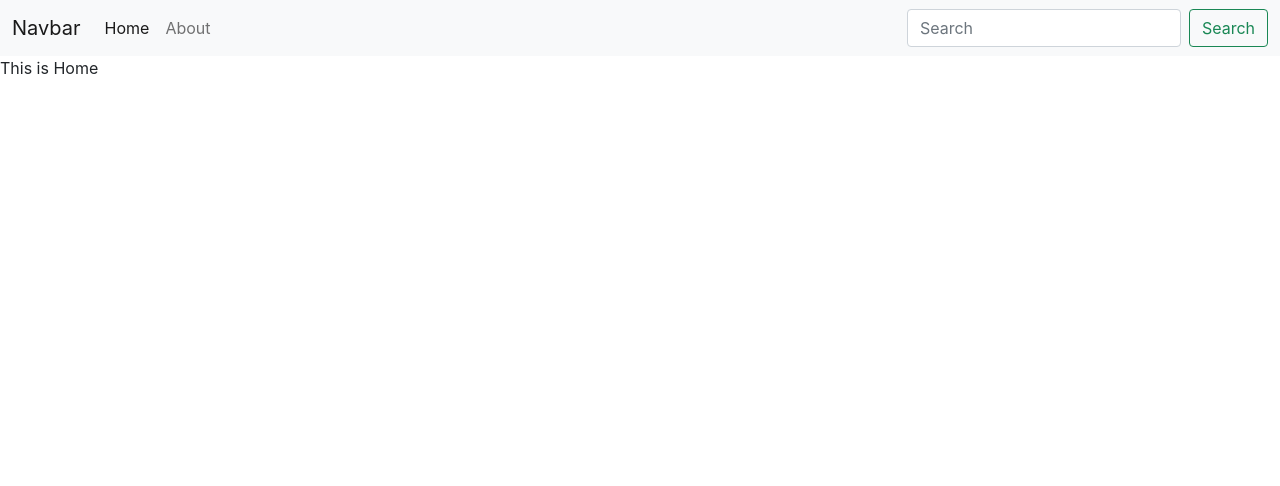
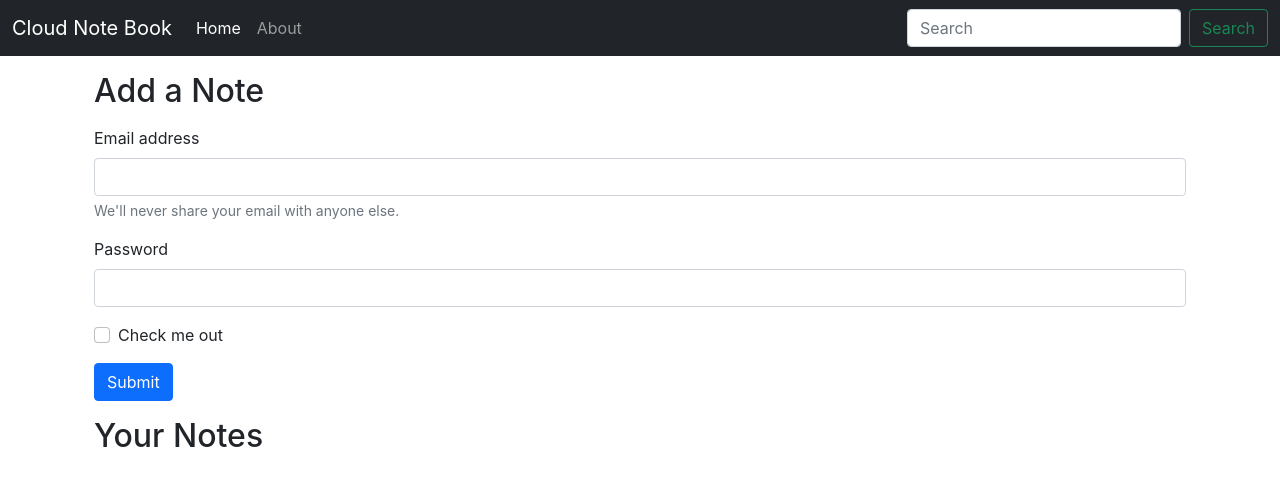
Before and after one commit to tawadkar/React-iNoteBook, a React (Create React App) app: page / in a window 1280 px wide. Shown: the top 486 px of the page. Built offline with nearby package versions, Linux system fonts and the light colour scheme.

Commit message:
V59 useLocation Hook in React

```diff
--- a/src/App.js
+++ b/src/App.js
@@ -1,5 +1,5 @@
 import "./App.css";
-import { BrowserRouter as Router, Switch, Route,} from "react-router-dom";
+import { BrowserRouter as Router, Switch, Route } from "react-router-dom";
 import Navbar from "./components/Navbar";
 import Home from "./components/Home";
 import About from "./components/About";
@@ -10,7 +10,8 @@ function App() {
     <>
       <NoteState>
         <Router>
-      <Navbar/>
+          <Navbar />
+          <div className="container">
             <Switch>
               <Route exact path="/">
                 <Home />
@@ -19,6 +20,7 @@ function App() {
                 <About />
               </Route>
             </Switch>
+          </div>
         </Router>
       </NoteState>
     </>
--- a/src/components/About.js
+++ b/src/components/About.js
@@ -1,17 +1,11 @@
-import React, { useContext,useEffect } from 'react'
-import noteContext from '../context/notes/noteContext'
+import React, { useContext } from 'react'
+
 
  const About = () => {
-   const a = useContext(noteContext)
 
-   useEffect(() => {
-      a.update();
-      // eslint-disable-next-line
-
-   }, [])
     return (
         <div>
-            This is About {a.state.name} and he is in class {a.state.class}
+            This is About page
         </div>
     )
 }
--- a/src/components/Home.js
+++ b/src/components/Home.js
@@ -1,12 +1,51 @@
-import React from 'react'
+import React from "react";
 
-
- const Home = () => {
+const Home = () => {
     return (
         <div>
-            This is Home
+            <div className="container my-3">
+                <h2>Add a Note</h2>
+                <form className="my-3">
+                    <div class="mb-3">
+                        <label for="exampleInputEmail1" class="form-label">
+                            Email address
+                        </label>
+                        <input
+                            type="email"
+                            class="form-control"
+                            id="exampleInputEmail1"
+                            aria-describedby="emailHelp"
+                        />
+                        <div id="emailHelp" class="form-text">
+                            We'll never share your email with anyone else.
+                        </div>
+                    </div>
+                    <div class="mb-3">
+                        <label for="exampleInputPassword1" class="form-label">
+                            Password
+                        </label>
+                        <input
+                            type="password"
+                            class="form-control"
+                            id="exampleInputPassword1"
+                        />
+                    </div>
+                    <div class="mb-3 form-check">
+                        <input type="checkbox" class="form-check-input" id="exampleCheck1" />
+                        <label class="form-check-label" for="exampleCheck1">
+                            Check me out
+                        </label>
+                    </div>
+                    <button type="submit" class="btn btn-primary">
+                        Submit
+                    </button>
+                </form>
+            </div>
+            <div className="container my-3">
+                <h2>Your Notes</h2>
+            </div>
         </div>
-    )
-}
+    );
+};
 
-export default Home
+export default Home;
--- a/src/components/Navbar.js
+++ b/src/components/Navbar.js
@@ -1,20 +1,28 @@
-import React from 'react'
-import { Link} from "react-router-dom";
+import React,{useEffect} from 'react'
+import {Link , useLocation} from "react-router-dom";
+
+
+
 const Navbar = () => {
+    let location = useLocation();
+    useEffect(() => {
+        console.log(location.pathname);
+       }, [location]);
+
     return (
-        <nav className="navbar navbar-expand-lg navbar-light bg-light">
+        <nav className="navbar navbar-expand-lg navbar-dark bg-dark">
         <div className="container-fluid">
-          <Link className="navbar-brand" to="/">Navbar</Link>
+          <Link className="navbar-brand" to="/">Cloud Note Book</Link>
           <button className="navbar-toggler" type="button" data-bs-toggle="collapse" data-bs-target="#navbarSupportedContent" aria-controls="navbarSupportedContent" aria-expanded="false" aria-label="Toggle navigation">
             <span className="navbar-toggler-icon"></span>
           </button>
           <div className="collapse navbar-collapse" id="navbarSupportedContent">
             <ul className="navbar-nav me-auto mb-2 mb-lg-0">
               <li className="nav-item">
-                <Link className="nav-link active" aria-current="page" to="/">Home</Link>
+                <Link className={`nav-link ${location.pathname==="/"?"active":""}`} aria-current="page" to="/">Home</Link>
               </li>
               <li className="nav-item">
-                <Link className="nav-link" to="/about">About</Link>
+                <Link className={`nav-link ${location.pathname==="/about"?"active":""}`} to="/about">About</Link>
               </li>
             </ul>
             <form className="d-flex">
--- a/src/context/notes/NoteState.js
+++ b/src/context/notes/NoteState.js
@@ -3,28 +3,10 @@ import { useState } from "react";
 
 const NoteState =(props)=>{
 
-    const s1 = {
 
-        "name": "Jeff",
-        "class":"5b"
-    }
-
-     const [state, setstate] = useState(s1);
-     const update =()=>{
-       setTimeout(() => {
-
-        setstate({
-            "name": "Warren",
-            "class":"10b"
-
-        })
-
-       }, 1000);
-
-     }
 
     return(
-    <NoteContext.Provider value={{state:state,update:update}}>
+    <NoteContext.Provider value={{}}>
       {props.children}
     </NoteContext.Provider>
 
```
Lines whose indentation alone changed are shown as unchanged.
